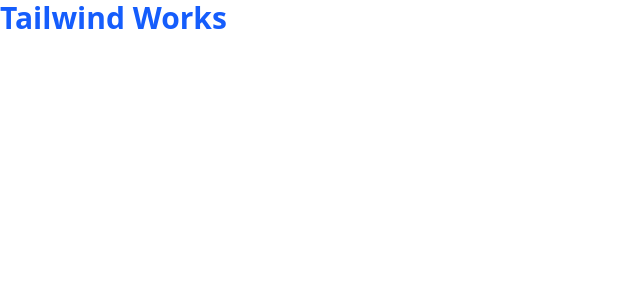
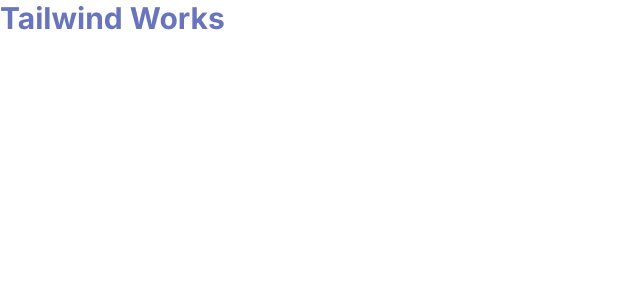
Before and after one commit to khaled-elhenaweey/tailplay, an Angular app: page / in a window 1280 px wide. Shown: the top 300 px of the page, without its empty margins (0-640 px from the left). Built offline with nearby package versions, Linux system fonts and the light colour scheme.

Commit message:
feat(app): add the some color and font token in tailwind and test it

```diff
--- a/src/app/app.html
+++ b/src/app/app.html
@@ -1 +1 @@
-<h1 class="text-3xl font-bold text-blue-600">Tailwind Works</h1>
+<h1 class="text-3xl font-bold font-sans text-brand-500">Tailwind Works</h1>
--- a/src/index.html
+++ b/src/index.html
@@ -1,13 +1,19 @@
 <!doctype html>
 <html lang="en">
+
 <head>
   <meta charset="utf-8">
   <title>Tailplay</title>
   <base href="/">
   <meta name="viewport" content="width=device-width, initial-scale=1">
   <link rel="icon" type="image/x-icon" href="favicon.ico">
+  <link rel="preconnect" href="https://fonts.googleapis.com">
+  <link rel="preconnect" href="https://fonts.gstatic.com" crossorigin>
+  <link href="https://fonts.googleapis.com/css2?family=Inter:wght@450;600;700&display=swap" rel="stylesheet">
 </head>
+
 <body>
   <app-root></app-root>
 </body>
+
 </html>
--- a/src/styles.css
+++ b/src/styles.css
@@ -1,3 +1,18 @@
-/* You can add global styles to this file, and also import other style files */
+@import 'tailwindcss';
 
-@import "tailwindcss";
+@theme {
+  --color-neutral-50: oklch(98.5% 0.002 90);
+  --color-neutral-100: oklch(97% 0.003 90);
+  --color-neutral-200: oklch(93% 0.004 90);
+  --color-neutral-300: oklch(87% 0.006 90);
+  --color-neutral-500: oklch(58% 0.01 90);
+  --color-neutral-700: oklch(36% 0.012 260);
+  --color-neutral-900: oklch(19% 0.01 260);
+
+  --color-brand-50: oklch(96% 0.015 275);
+  --color-brand-300: oklch(78% 0.07 275);
+  --color-brand-500: oklch(58% 0.11 275);
+  --color-brand-700: oklch(42% 0.1 275);
+
+  --font-sans: 'Inter', ui-sans-serif, system-ui, sans-serif;
+}
```
